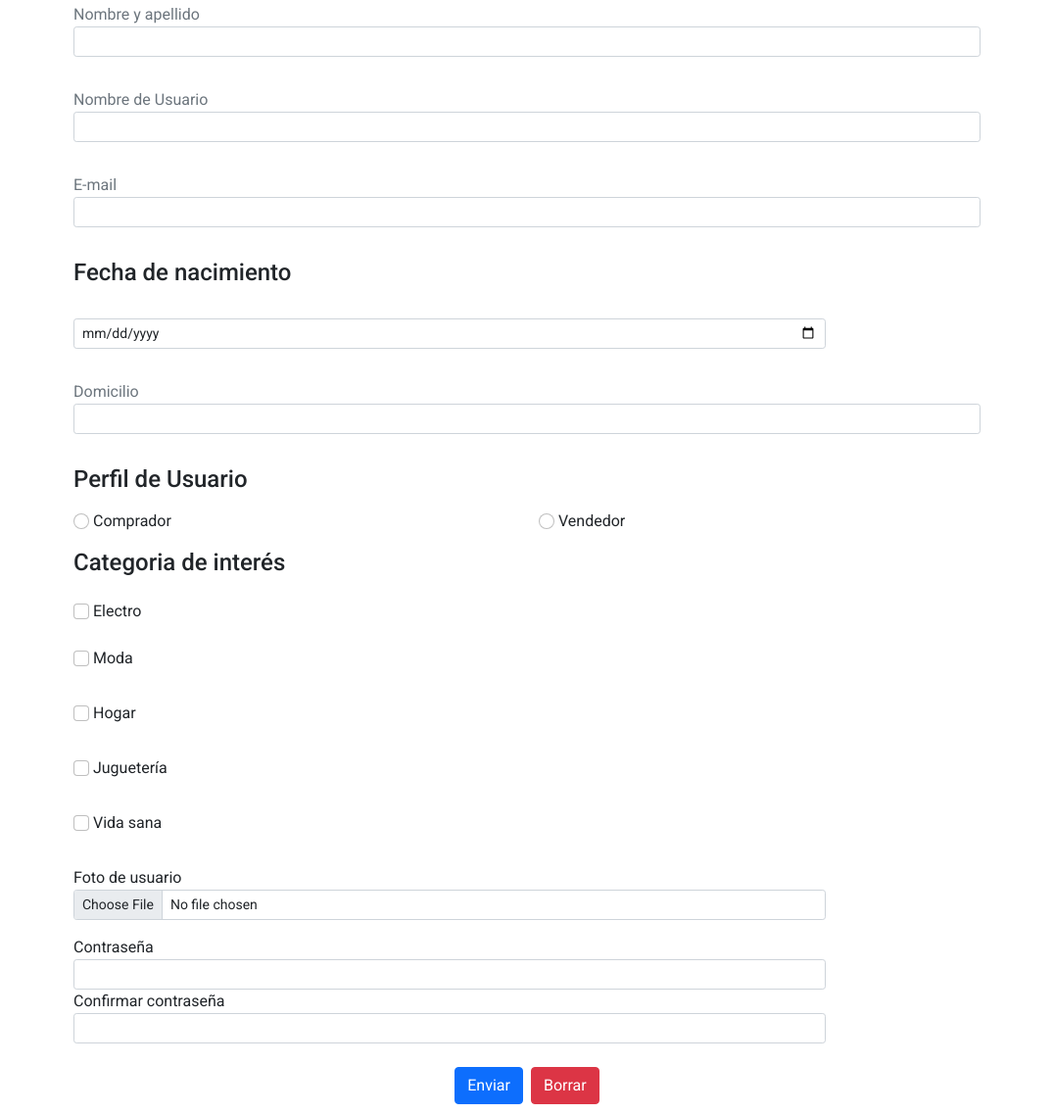
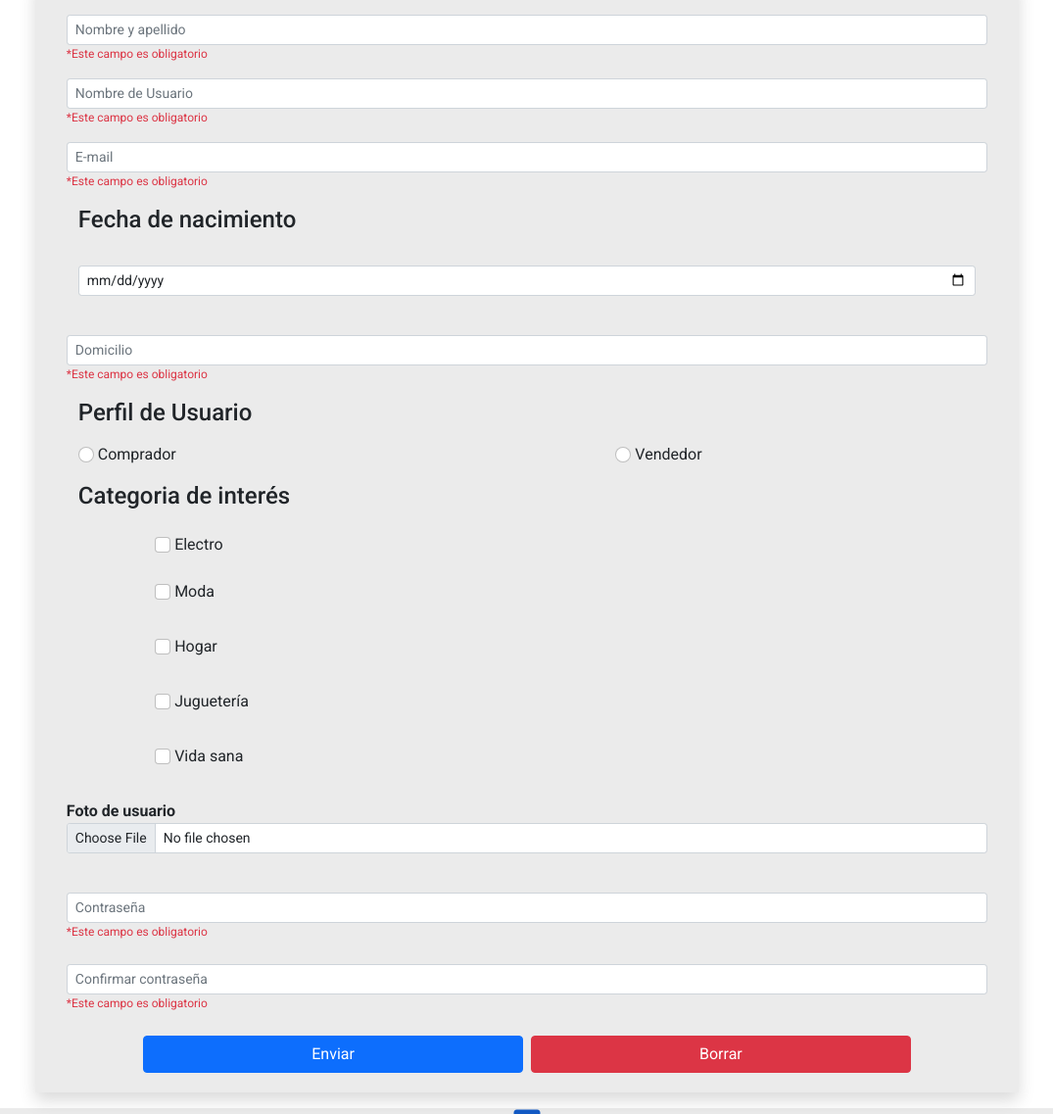
Before and after one commit to JuanDSamek/MercadoLiebre, a website: page views/register.html in a window 1280 px wide. Shown: the part 213-1350 px from the top of the page at 98% size, without its empty margins (102-1177 px from the left). Drawn offline with nearby package versions, Linux system fonts and the light colour scheme; files whose address does not match are found by name.

Commit message:
agregué estilos con boostrap y css

```diff
--- a/public/css/login.css
+++ b/public/css/login.css
@@ -0,0 +1,14 @@
+.login {
+    display: flex;
+    justify-content: center;
+}
+
+.login .form {
+    width: 90%;
+    background-color: var(--Grisclaro);
+    margin: auto;
+
+}
+.btn {
+    width: 100%;
+}
--- a/public/css/register.css
+++ b/public/css/register.css
@@ -1,3 +1,15 @@
-main{
-margin: 0;
+.register {
+    display: flex;
+    justify-content: center;
 }
+
+.register .form {
+    width: 90%;
+    background-color: var(--Grisclaro);
+    margin: auto;
+    padding: 20px;
+
+}
+.span{
+    font-size: 12px;
+}
--- a/views/register.html
+++ b/views/register.html
@@ -56,102 +56,183 @@
 
 
     </header>
-    <main class="register container my-4">
-        <form action="registrar" method="post" class="row justify-content-center">
+    <main class="register container my-3">
 
-            <div class="col-10 col-6 col-4 d-flex flex-column my-3 ">
-                <label class="text-secondary " for="nombre">Nombre y apellido</label>
-                <input class="form-control form-control-sm" type="text" name="nombre" value="" id="nombre">
-            </div>
+        <div class="form row justify-content-center shadow">
 
-            <div class="col-10 col-6 col-4 d-flex flex-column  my-3">
-                <label class="text-secondary for="">Nombre de Usuario</label>
-                <input class="form-control form-control-sm" type="text" name="usuario" value="" id="usuario">
-            </div>
+            <form action="registrar" method="post" >
 
-            <div class="col-10 col-6 col-4 d-flex flex-column  my-3">
-                <label class="text-secondary for="email">E-mail</label>
-                <input class="form-control form-control-sm" type="email" name="email" value="" id="email">
-            </div>
+                <div class="col-12 mx-auto d-flex flex-column my-3 ">
+                    <label for="nombre"></label>
+                    <input class="text-secondary form-control form-control-sm" type="text" name="nombre" value=""
+                        id="nombre" placeholder="Nombre y apellido">
+                    <div class="span">
+                        <span class="text-danger">*Este campo es obligatorio</span>
+                    </div>
 
-            <div class="col-10 col-6 col-4 row p-0 my-3">
-                <h4 class="col-12 ">Fecha de nacimiento</h4>
-
-                <div class="col-10">
-                    <label for="fechaNac"></label>
-                    <input class="form-control form-control-sm" type="date" name="fechaNac" value="" id="fechaNac">
-                </div>
-            </div>
-
-            <div class="col-10 d-flex flex-column  my-3">
-                <label class="text-secondary">Domicilio</label>
-                <input class="form-control form-control-sm" type="text" name="calle" value="">
-            </div>
-
-            <div class="col-10 row p-0">
-                <h4 class="col-12 my-3">Perfil de Usuario</h4>
-                <div class="col-6">
-                    <input type="radio" class="form-check-input" name="perfilUsuario" value="comprador" id="comprador">
-                    <label for="comprador">Comprador</label>
                 </div>
 
-                <div class="col-6">
-                    <input type="radio" class="form-check-input" name="perfilUsuario" value="vendedor" id="vendedor">
-                    <label for="vendedor">Vendedor</label>
-                </div>
-            </div>
-            <div class="col-10 row p-0">
+                <div class="col-12 mx-auto d-flex flex-column my-3">
 
-                <h4 class="col-10 my-3">Categoria de interés</h4>
+                    <label for=""></label>
+                    <input class="text-secondary form-control form-control-sm" form-control form-control-sm" type="text"
+                        name="usuario" value="" id="usuario" placeholder="Nombre de Usuario">
 
-                <div class="col-10 my-2 ">
-                    <input type="checkbox" class="form-check-input " name="intereses" value="electro" id="electro">
-                    <label for="electro">Electro</label>
+                    <div class="span">
+
+                        <span class="text-danger">*Este campo es obligatorio</span>
+
+                    </div>
+
                 </div>
 
-                <div class="col-10 my-3">
-                    <input type="checkbox" class="form-check-input " name="intereses" value="moda" id="moda">
-                    <label for="moda">Moda</label>
+                <div class="col-12 mx-auto d-flex flex-column my-3">
+
+                    <label for=" email"></label>
+                    <input class="text-secondary form-control form-control-sm" type="email" name="email" value=""
+                        id="email" placeholder="E-mail">
+
+                    <div class="span">
+
+                        <span class="text-danger">*Este campo es obligatorio</span>
+
+                    </div>
+
                 </div>
 
-                <div class="col-10 my-3">
-                    <input type="checkbox" class="form-check-input " name="intereses" value="hogar" id="hogar">
-                    <label for="hogar">Hogar</label>
+                <div class="col-12 mx-auto row p-0 my-3">
+
+                    <h4 class="col-12 mx-auto ">Fecha de nacimiento</h4>
+
+                    <div class="col-12 mx-auto">
+
+                        <label for="fechaNac"></label>
+                        <input class="form-control form-control-sm" type="date" name="fechaNac" value="" id="fechaNac">
+
+                    </div>
+
                 </div>
 
-                <div class="col-10 my-3">
-                    <input type="checkbox" class="form-check-input " name="intereses" value="juguetería" id="jugueteria">
-                    <label for="juguetería">Juguetería</label>
+                <div class="col-12 mx-auto">
+
+                    <label></label>
+                    <input class="text-secondary form-control form-control-sm" type="text" name="calle" value=""
+                        placeholder="Domicilio">
+
+                    <div class="span">
+
+                        <span class="text-danger">*Este campo es obligatorio</span>
+
+                    </div>
+
                 </div>
 
-                <div class="col-10 my-3">
-                    <input type="checkbox" class="form-check-input " name="intereses" value="vidaSana" id="vidaSana">
-                    <label for="vidaSana">Vida sana</label>
+                <div class="col-12 mx-auto row p-0">
+
+                    <h4 class="col-12 mx-auto my-3">Perfil de Usuario</h4>
+
+                    <div class="col-7 mx-auto">
+
+                        <input type="radio" class="form-check-input" name="perfilUsuario" value="comprador"
+                            id="comprador">
+                        <label for="comprador">Comprador</label>
+
+                    </div>
+
+                    <div class="col-5 mx-auto">
+
+                        <input type="radio" class="form-check-input" name="perfilUsuario" value="vendedor"
+                            id="vendedor">
+                        <label for="vendedor">Vendedor</label>
+
+                    </div>
+
                 </div>
 
-                <div class="col-10 my-3">
-                    <label for="avatar">Foto de usuario</label>
-                    <input class="form-control form-control-sm" type="file" name="avatar" value="avatar" id="avatar" accept=".jpg">
+                <div class="col-12 mx-auto row p-0">
+
+                    <h4 class=" my-3">Categoria de interés</h4>
+
+                    <div class="col-10 mx-auto my-2 ">
+
+                        <input type="checkbox" class="form-check-input " name="intereses" value="electro" id="electro">
+                        <label for="electro">Electro</label>
+
+                    </div>
+
+                    <div class="col-10 mx-auto my-3">
+
+                        <input type="checkbox" class="form-check-input " name="intereses" value="moda" id="moda">
+                        <label for="moda">Moda</label>
+
+                    </div>
+
+                    <div class="col-10 mx-auto my-3">
+
+                        <input type="checkbox" class="form-check-input " name="intereses" value="hogar" id="hogar">
+                        <label for="hogar">Hogar</label>
+
+                    </div>
+
+                    <div class="col-10 mx-auto my-3">
+
+                        <input type="checkbox" class="form-check-input " name="intereses" value="juguetería"
+                            id="jugueteria">
+                        <label for="juguetería">Juguetería</label>
+
+                    </div>
+
+                    <div class="col-10 mx-auto my-3">
+
+                        <input type="checkbox" class="form-check-input " name="intereses" value="vidaSana"
+                            id="vidaSana">
+                        <label for="vidaSana">Vida sana</label>
+
+                    </div>
+
                 </div>
 
-                <div class="col-10">
-                    <label for="contrasenia">Contraseña</label>
-                    <input class="form-control form-control-sm" type="password" name="contrasenia" value="" id="contrasenia">
+                <div class="col-12 mx-auto my-3">
+
+                    <label for="avatar"><b>Foto de usuario</b></label>
+                    <input class="form-control form-control-sm" type="file" name="avatar" value="avatar" id="avatar"
+                        accept=".jpg">
+
                 </div>
 
-                <div class="col-10">
-                    <label for="contrasenia">Confirmar contraseña</label>
-                    <input class="form-control form-control-sm" type="password" name="contrasenia" value="" id="contrasenia">
+
+                <div class="col-12 mx-auto">
+
+                    <label for="contrasenia"></label>
+                    <input class="form-control form-control-sm" type="password" name="contrasenia" value=""
+                        id="contrasenia" placeholder="Contraseña">
+
+                    <div class="span">
+                        <span class="text-danger">*Este campo es obligatorio</span>
+                    </div>
                 </div>
-            </div>
-            <div class="d-flex justify-content-center gap-2 mt-4 ">
-                <button class="btn btn-primary " type="submit">Enviar</button>
-                <button class="btn btn-danger " type="reset">Borrar</button>
-            </div>
+
+                <div class="col-12 mx-auto">
+
+                    <label for="contrasenia"></label>
+                    <input class="form-control form-control-sm" type="password" name="contrasenia" value=""
+                        id="contrasenia" placeholder="Confirmar contraseña">
+
+                    <div class="span">
+                        <span class="text-danger">*Este campo es obligatorio</span>
+                    </div>
+                </div>
+
+                <div class="col-10 mx-auto d-flex justify-content-center gap-2 mt-4 ">
+
+                    <button class="btn btn-primary " type="submit">Enviar</button>
+                    <button class="btn btn-danger " type="reset">Borrar</button>
+
+                </div>
 
 
-        </form>
-
+            </form>
+        </div>
     </main>
     <footer class="main-footer">
         <section>
```
Also changed, not shown: views/login.html (+28 -10 lines), public/css/footer.css (line endings or trailing spaces).
